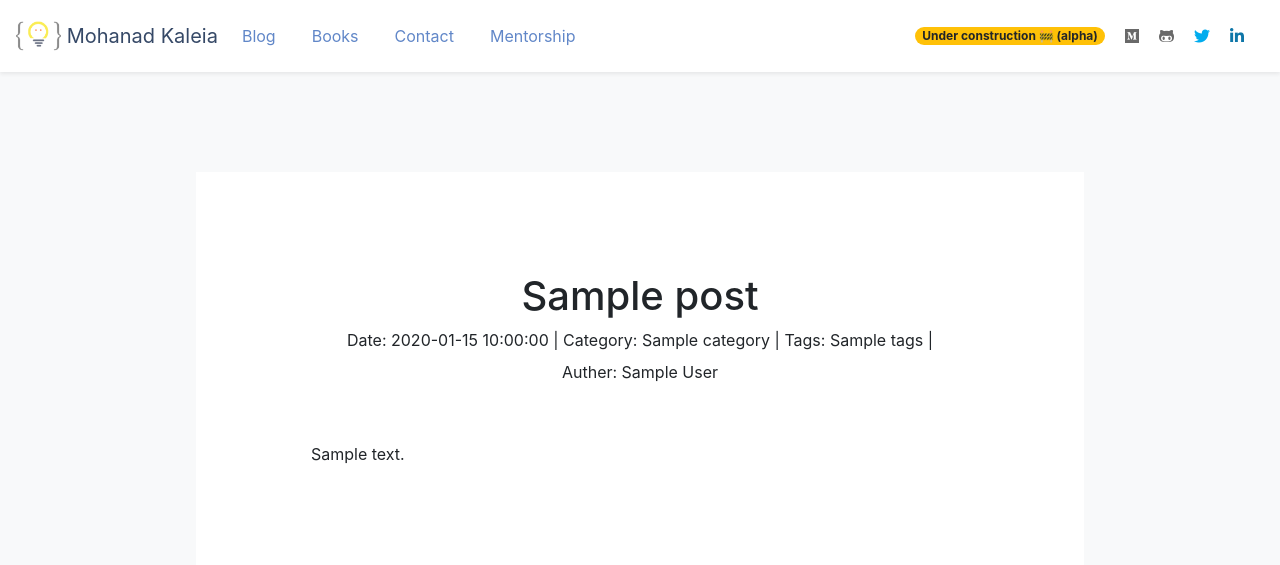
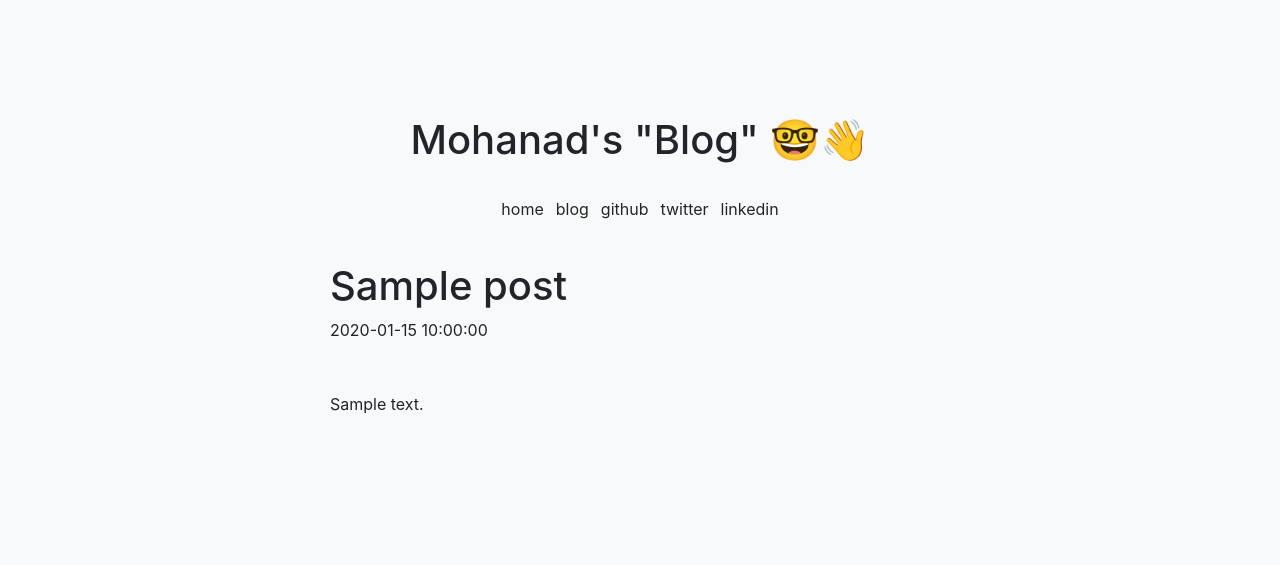
Before and after one commit to mohanadkaleia/blog, a Flask app: template app/templates/article.html in a window 1280 px wide. Shown: the top 565 px of the page. Run offline with Flask 2, Linux system fonts and the light colour scheme; the template is opened without the code that fills it: most values are stand-ins (such as "Sample title", 1, 10 or a date in 2020); some libraries are stand-ins or nearby versions.

Commit message:
new design

```diff
--- a/app/static/css/main.css
+++ b/app/static/css/main.css
@@ -55,10 +55,20 @@ footer p {
     margin-right: 10px;
 }
 
+a {
+	color: #252525;;
+	text-decoration-thickness: 0.3ex;
+	text-underline-offset: 0.3ex;
+}
+
+.title {
+    font-size: 1.5em;
+    color: gray
+}
+
 .article {
-    background-color: #fff;
     margin: 0 auto;
-    padding: 100px;
+    max-width: 650px;
     width: 80%;
 }
 
@@ -137,10 +147,22 @@ blockquote p {
     color: #796eff;
 }
 
+.about {
+    max-width: 650px;
+}
+
+.links {
+    margin: 25px 0;
+}
+
+.links a:not(:last-child) {
+	padding: 0 12px 0 0;
+}
+
 .about p {
     font-family: 'Space Mono', monospace;
     line-height: 2.0;
-    text-align: center;
+    text-align: left;
 }
 
 .highlight {
--- a/app/templates/article.html
+++ b/app/templates/article.html
@@ -1,13 +1,28 @@
-{% extends "base.html" %} {% block title %} {{post['title']}} {% endblock %} {% block content %}
-<div class="row mb-5 bg-white article">
+{% extends "base.html" %}
+{% block title %} {{post['title']}} {% endblock %}
+{% block content %}
+<div class="p-3 container about">
+  <div class="row">
+      <div class="col-sm-12 d-flex justify-content-center">
+          <h1>Mohanad's "Blog" 🤓👋</h1>
+      </div>
+
+      <div class="links col-sm-12 d-flex justify-content-center">
+          <a href="/">home</a>
+          <a href="#">blog</a>
+          <a href="https://github.com/mohanadkaleia">github</a>
+          <a href="https://twitter.com/m_kaleia">twitter</a>
+          <a href="https://www.linkedin.com/in/mohanad-kaleia-077a8368/">linkedin</a>
+      </div>
+  </div>
+</div>
+
+<div class="row mb-5 article">
   <div class="col-md-12">
-    <h1 class="text-center"> {{post['title']}} </h1>
+    <h1 class="text-left"> {{post['title']}} </h1>
 
-    <div class="article-meta text-center">
-      <label>Date:</label> {{post['date']}} |
-      <label>Category:</label> {{post['category']}} |
-      <label>Tags: {{post['tags']}}</label> |
-      <label>Auther: {{post['author']}}</label>
+    <div class="article-meta text-left">
+      {{post['date']}}
     </div>
 
     <div class="article-content" dir="{{post.direction}}" {{ 'style=text-align:right;' if post.direction == 'rtl' else '' }}>
--- a/app/templates/base.html
+++ b/app/templates/base.html
@@ -18,60 +18,12 @@
   </head>
 
   <body class="bg-light">
-    <!-- Navbar-->
-    <nav class="navbar navbar-expand-lg navbar-light bg-light nav-underline shadow-sm p-3 mb-5 bg-white">
-        <a class="navbar-brand" href="{{ config.SITEURL }}" style="color:#364967">
-            <img src="{{ url_for('static',filename='images/logo.png') }}" height="30" class="d-inline-block align-top" alt="">
-            Mohanad Kaleia
-        </a>
-      <button
-        class="navbar-toggler"
-        type="button"
-        data-toggle="collapse"
-        data-target="#navbarSupportedContent"
-        aria-controls="navbarSupportedContent"
-        aria-expanded="false"
-        aria-label="Toggle navigation"
-      >
-        <span class="navbar-toggler-icon"></span>
-      </button>
-
-      <div class="collapse navbar-collapse" id="navbarSupportedContent">
-        <ul class="navbar-nav mr-auto navbar-center">
-
-          <li class="nav-item">
-            <a class="nav-link active" style="color: #6187C8" href="{{ config.SITEURL }}/blog">Blog</a>
-          </li>
-
-          <li class="nav-item">
-            <a class="nav-link" style="color: #6187C8" href="{{ config.SITEURL }}/books">Books</a>
-          </li>
-
-          <li class="nav-item">
-            <a class="nav-link" style="color: #6187C8" href="{{ config.SITEURL }}/contact">Contact</a>
-          </li>
-
-          <li class="nav-item">
-            <a class="nav-link" style="color: #6187C8" href="{{ config.SITEURL }}/mentorship">Mentorship</a>
-          </li>
-        </ul>
-
-        <span class="badge badge-pill badge-warning" style="margin-right: 20px;">Under construction 🚧 (alpha)</span>
-
-        <div class="nav navbar-nav navbar-right nav-social">
-            <a title="Medium" target="_blank" href="https://medium.com/@ms.kaleia"><i style="color:dimgray" class="fab fa-medium"></i></a>
-            <a title="Github" target="_blank" href="https://github.com/mohanadkaleia"><i style="color:dimgray" class="fab fa-github-alt"></i></a>
-            <a title="Twitter" target="_blank" href="https://twitter.com/m_kaleia"><i style="color:#00acee" class="fab fa-twitter"></i></a>
-            <a title="LinkedIn" target="_blank" href="https://www.linkedin.com/in/mohanad-kaleia-077a8368/"><i style="color:#0e76a8" class="fab fa-linkedin-in"></i></a>
-        </div>
-
-      </div>
-    </nav>
 
     <!-- Content of the page -->
     <div class="container main-content">
       {% block content %}{% endblock %}
     </div>
+
 
     <script
       src="https://code.jquery.com/jquery-3.4.1.min.js"
--- a/app/templates/index.html
+++ b/app/templates/index.html
@@ -4,7 +4,7 @@
 
 {% block content %}
 
-<div class="rounded bg-white p-3 container about">
+<div class="rounded bg-white p-3 container-sm about">
     <div class="row">
         <div class="col-sm-12 d-flex justify-content-center">
             <img src="../static/images/face.png" height="150px"/>
--- a/app/views/blog.py
+++ b/app/views/blog.py
@@ -22,14 +22,14 @@ oembed_providers = bootstrap_basic(OEmbedCache())
 def index():
     log.info("Request the main page")
     posts = models.post.all()
-    return render_template("index.html", posts=posts, config=config)
+    return render_template("home.html", posts=posts, config=config)
 
 
 @app.route("/blog")
 def blog():
     log.info("Request /blog")
     posts = models.post.all()
-    return render_template("blog.html", posts=posts, config=config)
+    return render_template("blog_2_0.html", posts=posts, config=config)
 
 
 @app.route("/books")
```
Also changed, not shown: app/templates/blog.html (+20 -20 lines), app/templates/home.html (added, +38 -0 lines).
